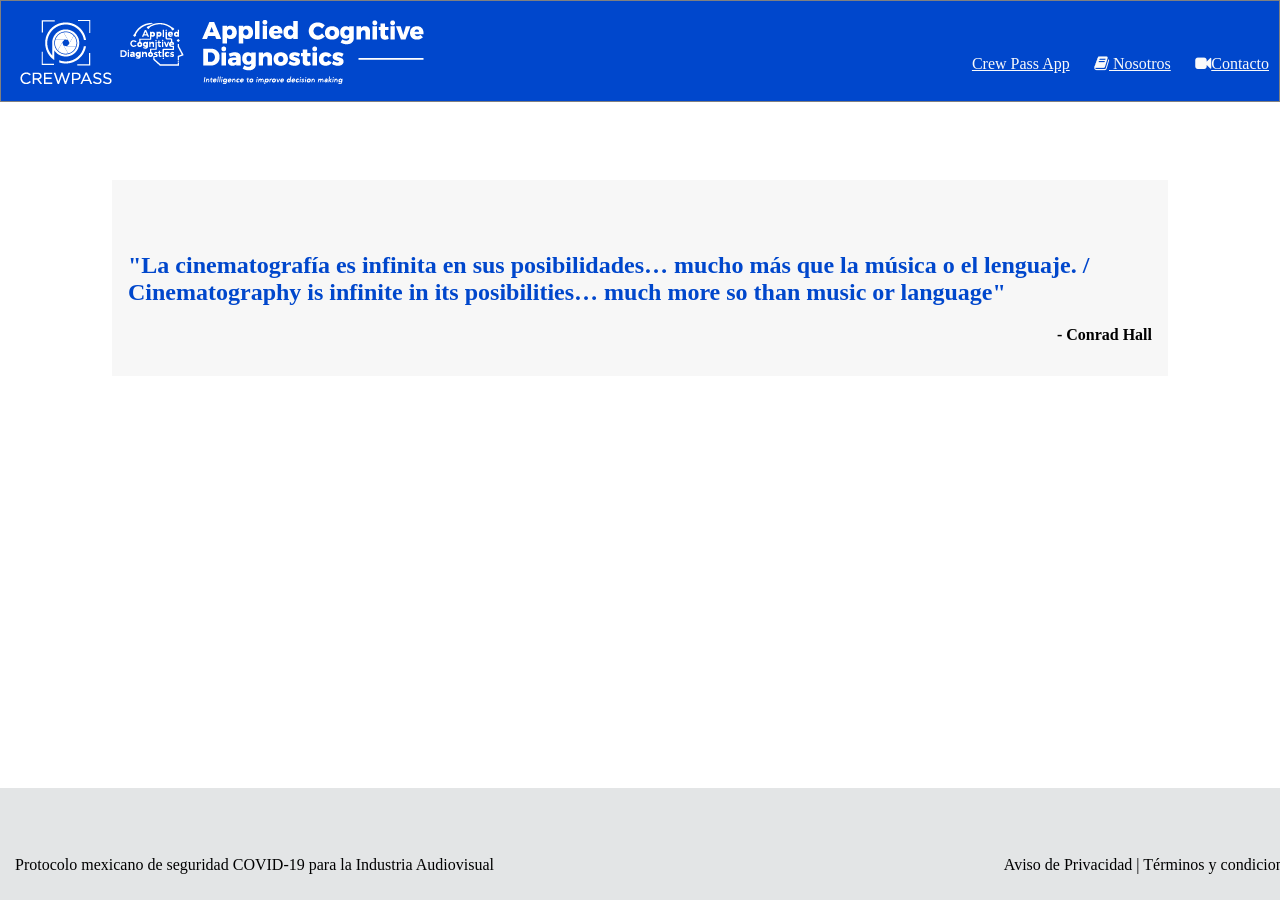
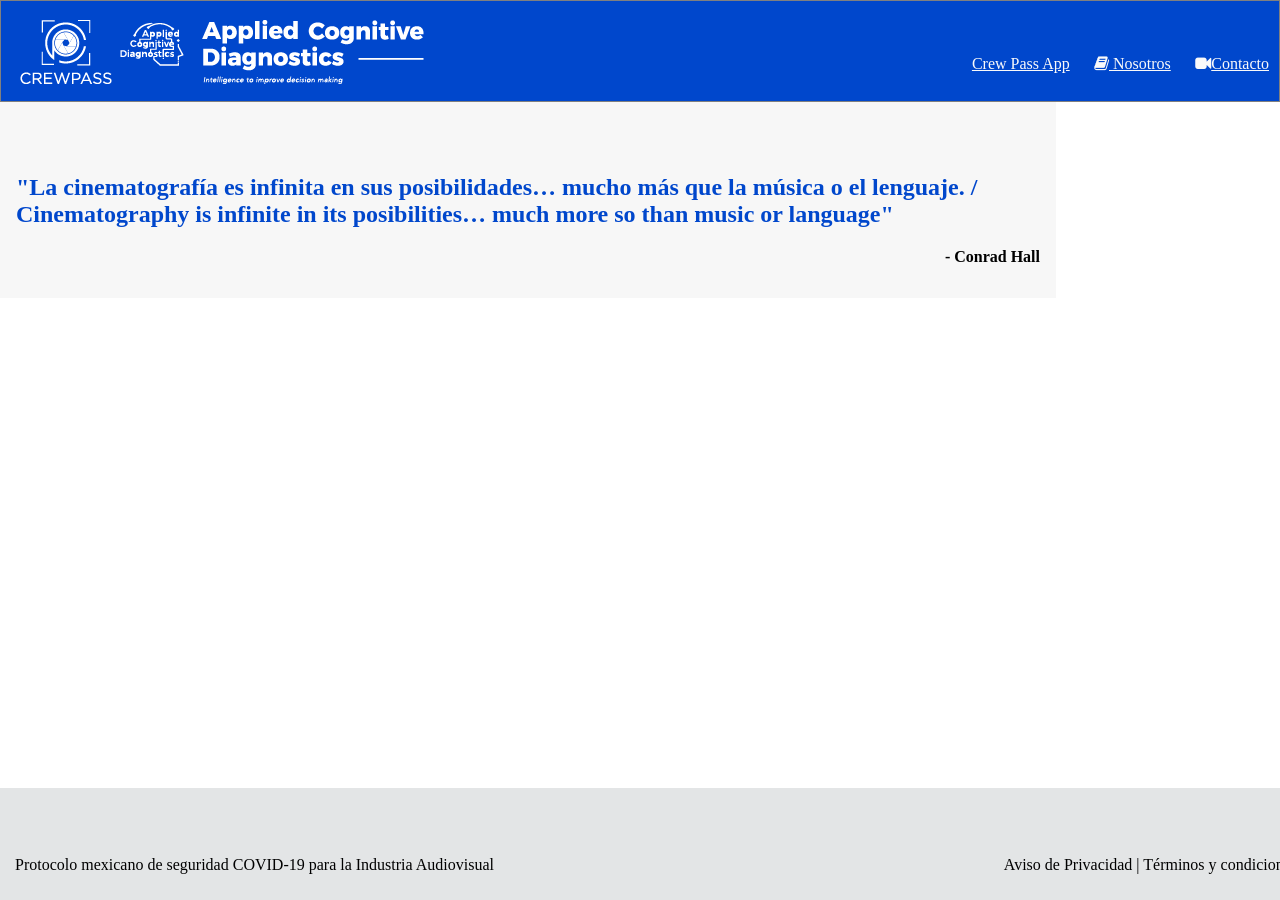
Before and after one commit to CrewPass/crewpass.github.io, a Jekyll site: the page built from index.html, in a window 1280 px wide. Built offline with Jekyll 4.4.1, drawn with Linux system fonts in a browser that asks for light colours.

Commit message:
Update default.html

```diff
--- a/_layouts/default.html
+++ b/_layouts/default.html
@@ -13,11 +13,8 @@
     <meta name="description" content="Obtén tu certificado de conocimientos para laborar de manera segura en la industria audiovisual en México.">
     <link href='http://fonts.googleapis.com/css?family=Open+Sans:400,700' rel='stylesheet' type='text/css'>
 
-		<!--<link rel="stylesheet" href="{{ '/assets/css/style.css?v=' | append: site.github.build_revision | relative_url }}">-->
 
 		<link rel="stylesheet" href="http://cdnjs.cloudflare.com/ajax/libs/font-awesome/4.7.0/css/font-awesome.min.css">
-	  	<!--<meta name="viewport" content="width=device-width, initial-scale=1">-->
-		<!-- <link href='https://fonts.googleapis.com/css?family=Work Sans' rel='stylesheet'> -->
   		<link rel="icon" href="http://adrifelcha.github.io/faviconMouse.png">
     		<meta charset="UTF-8">
 
@@ -148,7 +145,6 @@
 			}
 
 			article {
-			    margin: 60px auto;
 			    width: 80%;
 			    padding: 1em;
 			    overflow: hidden;
@@ -214,7 +210,6 @@
 	<a class="light" href="/contacto.html" style="margin-right: 10px;"> <i class="fa fa-video-camera" aria-hidden="true"></i>Contacto</a>
 		  </nav>
     	</header>
-	  <br>
 
 
 	<article>
```
